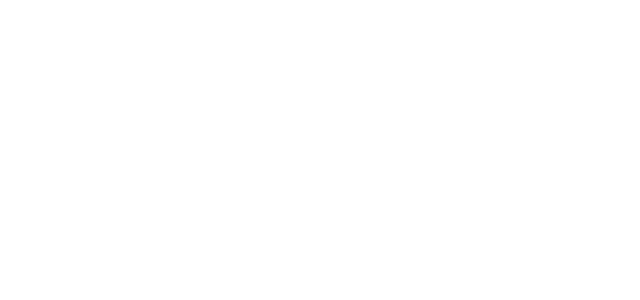
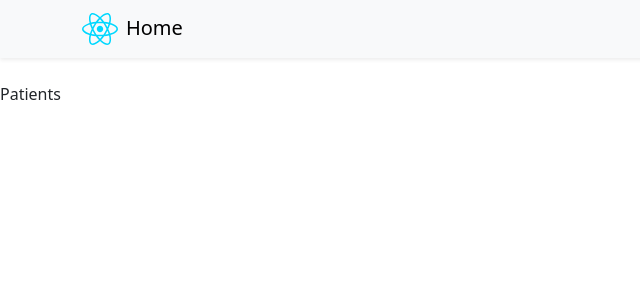
Before and after one commit to nvllptr/vitura-health-assessment, a React (Vite) app in the folder vitura-frontend/: page / in a window 1280 px wide. Shown: the top 300 px of the page, without its empty margins (0-640 px from the left). Built offline with nearby package versions, Linux system fonts and the light colour scheme.

Commit message:
Added Navbar and Layout Components

```diff
--- /dev/null
+++ b/vitura-frontend/src/components/Modal.tsx
@@ -0,0 +1,23 @@
+import type { PropsWithChildren } from 'react';
+import { Modal as BootstrapModal } from 'react-bootstrap';
+
+const Modal = (props: PropsWithChildren) => {
+
+
+  return (
+    <div
+      className="modal show"
+      style={{ display: 'block', position: 'initial' }}
+    >
+      <BootstrapModal show={true}>
+        <BootstrapModal.Body>
+          {props.children}
+        </BootstrapModal.Body>
+      </BootstrapModal>
+    </div>
+
+  );
+
+};
+
+export default Modal;
--- a/vitura-frontend/src/layouts/ModalLayout.tsx
+++ b/vitura-frontend/src/layouts/ModalLayout.tsx
@@ -1,4 +1,11 @@
+import { Outlet } from "react-router-dom"
+import Modal from "../components/Modal"
 
 export const ModalLayout = () => {
-  return <></>
+
+  return (
+    <Modal>
+      <Outlet />
+    </Modal>
+  )
 }
--- a/vitura-frontend/src/layouts/NavbarLayout.tsx
+++ b/vitura-frontend/src/layouts/NavbarLayout.tsx
@@ -1,4 +1,9 @@
+import { Outlet } from "react-router-dom"
+import { Navbar } from "./components/Navbar"
 
 export const NavbarLayout = () => {
-  return <></>
+  return (<>
+    <Navbar />
+    <Outlet />
+  </>)
 }
--- /dev/null
+++ b/vitura-frontend/src/layouts/components/Navbar.tsx
@@ -0,0 +1,15 @@
+import { Navbar as BootstrapNavbar, Container } from "react-bootstrap"
+import reactLogo from "../../assets/react.svg"
+export const Navbar = () => {
+
+  return (<>
+    <BootstrapNavbar bg="light" data-bs-theme="light" className="mb-4 shadow-sm">
+      <Container>
+        <BootstrapNavbar.Brand href="/" className="d-flex">
+          <img src={reactLogo} className="me-2" />
+          Home
+        </BootstrapNavbar.Brand>
+      </Container>
+    </BootstrapNavbar>
+  </>)
+}
--- a/vitura-frontend/src/main.tsx
+++ b/vitura-frontend/src/main.tsx
@@ -2,6 +2,8 @@
 import { createRoot } from 'react-dom/client'
 import App from './App.tsx'
 import { BrowserRouter } from 'react-router-dom'
+import 'bootstrap/dist/css/bootstrap.min.css';
+import "bootstrap-icons/font/bootstrap-icons.css";
 
 createRoot(document.getElementById('root')!).render(
   <StrictMode>
--- a/vitura-frontend/src/pages/CreatePrescription.tsx
+++ b/vitura-frontend/src/pages/CreatePrescription.tsx
@@ -1,4 +1,4 @@
 export const CreatePrescription = () => {
 
-  return <></>
+  return (<>CreatePrescription</>)
 }
--- a/vitura-frontend/src/pages/PatientDetails.tsx
+++ b/vitura-frontend/src/pages/PatientDetails.tsx
@@ -1,4 +1,4 @@
 export const PatientDetails = () => {
 
-  return <></>
+  return (<>PatientDetails</>)
 }
--- a/vitura-frontend/src/pages/Patients.tsx
+++ b/vitura-frontend/src/pages/Patients.tsx
@@ -1,4 +1,4 @@
 
 export const Patients = () => {
-  return <></>
+  return (<>Patients</>)
 }
```
